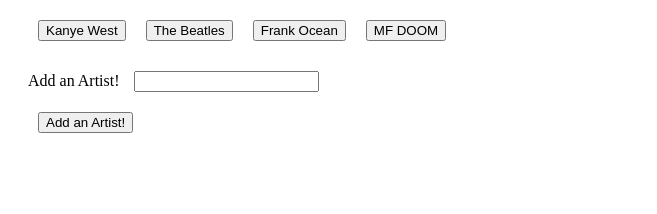
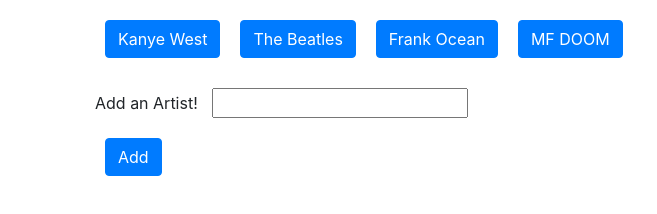
Before and after one commit to michaeljaybailey/Giftastic, a plain HTML site: page index.html in a window 1280 px wide. Shown: the whole page, without its empty margins (0-657 px from the left). Drawn offline with nearby package versions, Linux system fonts and the light colour scheme.

Commit message:
css changes

```diff
--- a/index.html
+++ b/index.html
@@ -4,6 +4,7 @@
 <head>
   <meta charset="utf-8">
   <title>Giftastic</title>
+  <link rel="stylesheet" href="https://stackpath.bootstrapcdn.com/bootstrap/4.5.0/css/bootstrap.min.css" integrity="sha384-9aIt2nRpC12Uk9gS9baDl411NQApFmC26EwAOH8WgZl5MYYxFfc+NcPb1dKGj7Sk" crossorigin="anonymous">
   <style type="text/css">
     button,
     div,
@@ -22,7 +23,7 @@
             <label for="artist-input">Add an Artist!</label>
             <input type="text" id="artist-input"><br>
 
-            <input id="add-artist" type="submit" value="Add an Artist!">
+            <input id="add-artist" class="btn btn-primary" type="submit" value="Add">
         </form>
 
         <div id="gifArea"></div>
@@ -39,7 +40,7 @@
 
     function displayArtistGifs() {
         var gif = $(this).attr("search");
-        var queryURL = "http://api.giphy.com/v1/gifs/search?q=" + gif +"&api_key=dIPV3VFYt2Sb4mRaLDOTToQ76aM5SlnQ";
+        var queryURL = "http://api.giphy.com/v1/gifs/search?q=" + gif +"&api_key=dIPV3VFYt2Sb4mRaLDOTToQ76aM5SlnQ&limit=10";
 
         $.ajax({url:queryURL, method: 'GET'})
         .done(function(response){
@@ -59,6 +60,8 @@
             var a = $("<button>");
 
             a.addClass("artist");
+
+            a.addClass("btn btn-primary")
 
             a.attr("search", artists[i]);
 
```
